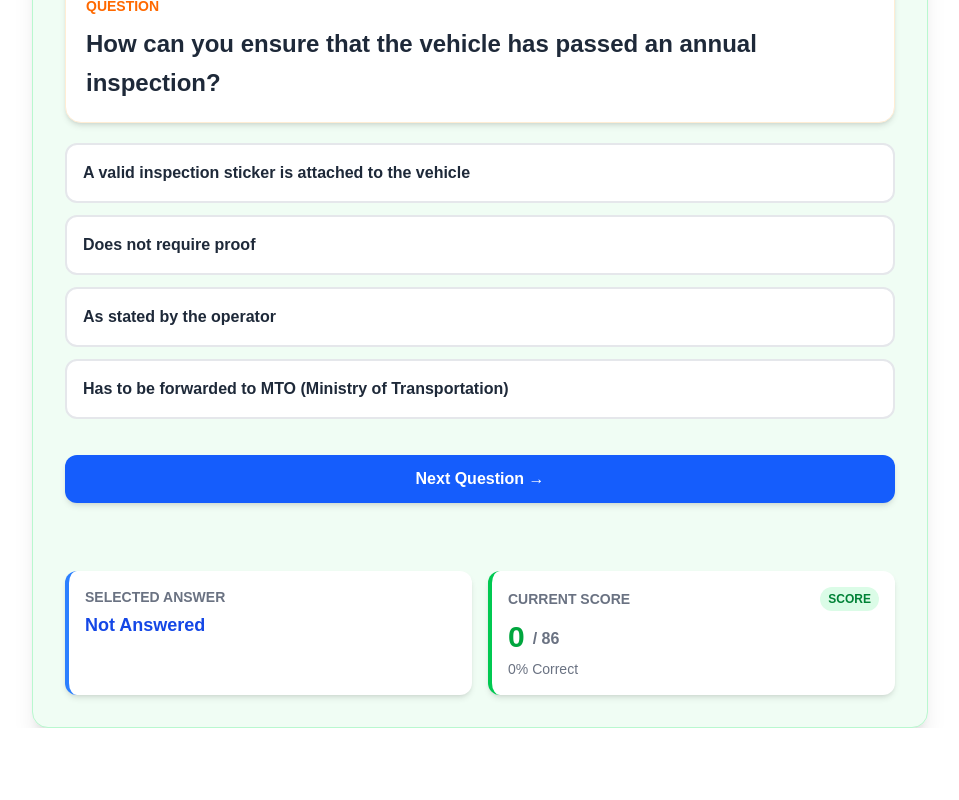
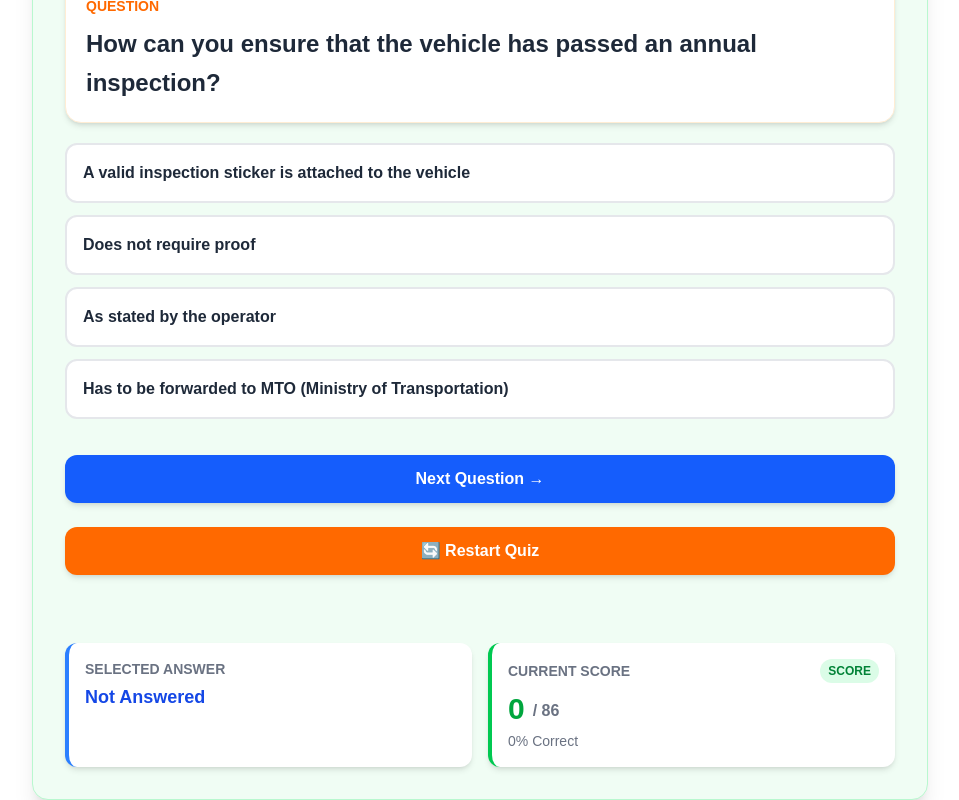
Before and after one commit to Harsimran141/Azknowledgetest, a React (Vite) app: page / in a window 1280 px wide. Shown: the part 420-1220 px from the top of the page, without its empty margins (160-1119 px from the left). Before the commit the page ends 1148 px from the top, so only its background shows below. Built offline with nearby package versions, Linux system fonts and the light colour scheme.

Commit message:
style: add restart button to reset quiz state in App component

```diff
--- a/src/App.jsx
+++ b/src/App.jsx
@@ -954,12 +954,11 @@ const App = () => {
 ];
 
 
-  const [currentQuestion, setCurrentQuestion] = useState(0);
-  const [selectOption, SetselectOption] = useState(null);
-  const [correct, SetCorrect] = useState(null);
-  const [score, SetScore] = useState(0);
-  const [answered, Setanswered] = useState(false);
-  const [showResult, setShowResult] = useState(false);
+const [currentQuestion, setCurrentQuestion] = useState(0);
+const [selectOption, SetselectOption] = useState(null);
+const [answered, Setanswered] = useState(false);
+const [correct, SetCorrect] = useState(null);
+const [score, SetScore] = useState(0);
 
   return (
 <div
@@ -1104,6 +1103,22 @@ font-semibold transition-all duration-200
 >
   Next Question →
 </button>
+<button
+  className="w-full mt-3 bg-orange-500
+             hover:bg-orange-600 active:scale-95
+             text-white font-bold
+             py-3 rounded-xl shadow-md
+             transition-all duration-200"
+  onClick={() => {
+    setCurrentQuestion(0);
+    SetselectOption(null);
+    SetCorrect(null);
+    Setanswered(false);
+    SetScore(0);
+  }}
+>
+  🔄 Restart Quiz
+</button>
 <h1
   className={`text-4xl font-bold mt-5 ${
     correct === "Correct"
```
